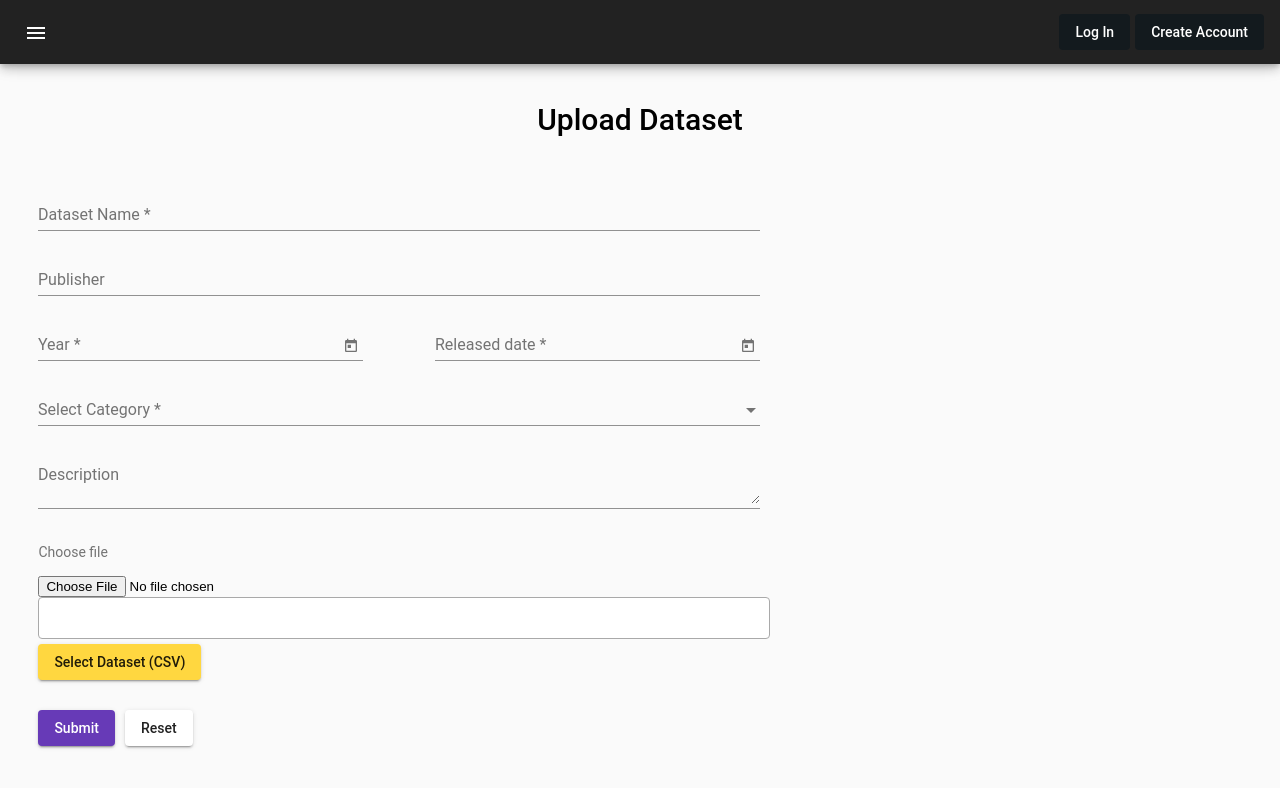
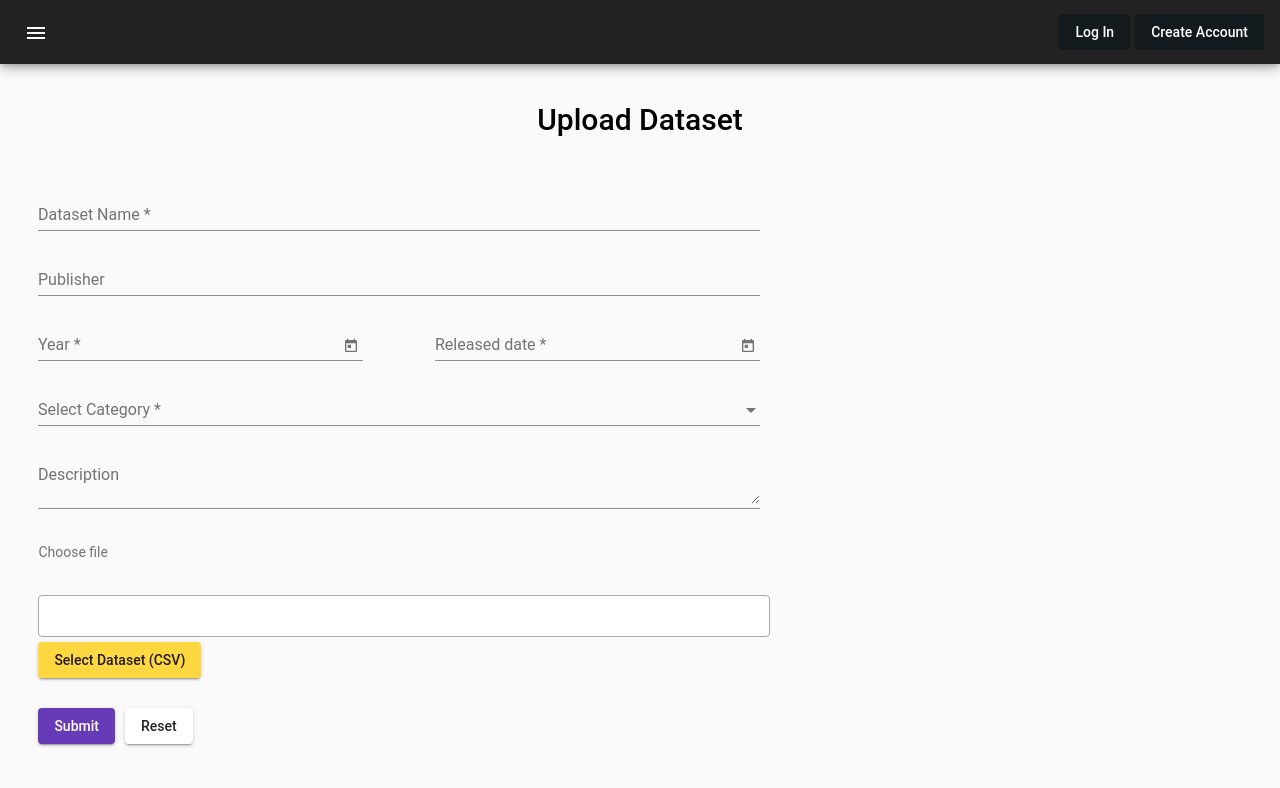
Before and after one commit to SavidyaXCVIII/Data-Visualization-and-Prediction-Portal, an Angular app in the folder frontend/: page /upload-dataset in a window 1280 px wide. Shown: the top 788 px of the page. Built offline with nearby package versions, Linux system fonts and the light colour scheme.

Commit message:
upload dataset button fix

```diff
--- a/frontend/src/app/app-routing.module.ts
+++ b/frontend/src/app/app-routing.module.ts
@@ -27,7 +27,7 @@ const routes: Routes = [
   },
   {
     path: 'view-graph',
-    loadChildren: '/modules/viewGraph/viewGraph.module#ViewGraphModule'
+    loadChildren: './modules/viewGraph/viewGraph.module#ViewGraphModule'
   },
   {
     path: '',
--- a/frontend/src/app/modules/upload-dataset/upload/upload.component.html
+++ b/frontend/src/app/modules/upload-dataset/upload/upload.component.html
@@ -50,7 +50,8 @@
     <br>
     <br>
     <mat-card-subtitle>Choose file</mat-card-subtitle>
-    <input #csvInput type="file" name="csvreport" id="csvreport" (change)="fileUpload($event.target.files)" accept=".csv">
+    <br>
+    <input hidden="true" class="upload"  #csvInput type="file"  id="csvreport" (change)="fileUpload($event.target.files)" accept=".csv">
 <!--    <input #csvInput hidden="true" type="file" onclick="this.value=null" (change)="csvInputChange($event)" accept=".csv"/>-->
 
     <mat-card >{{csvInput.value}}</mat-card>
```
